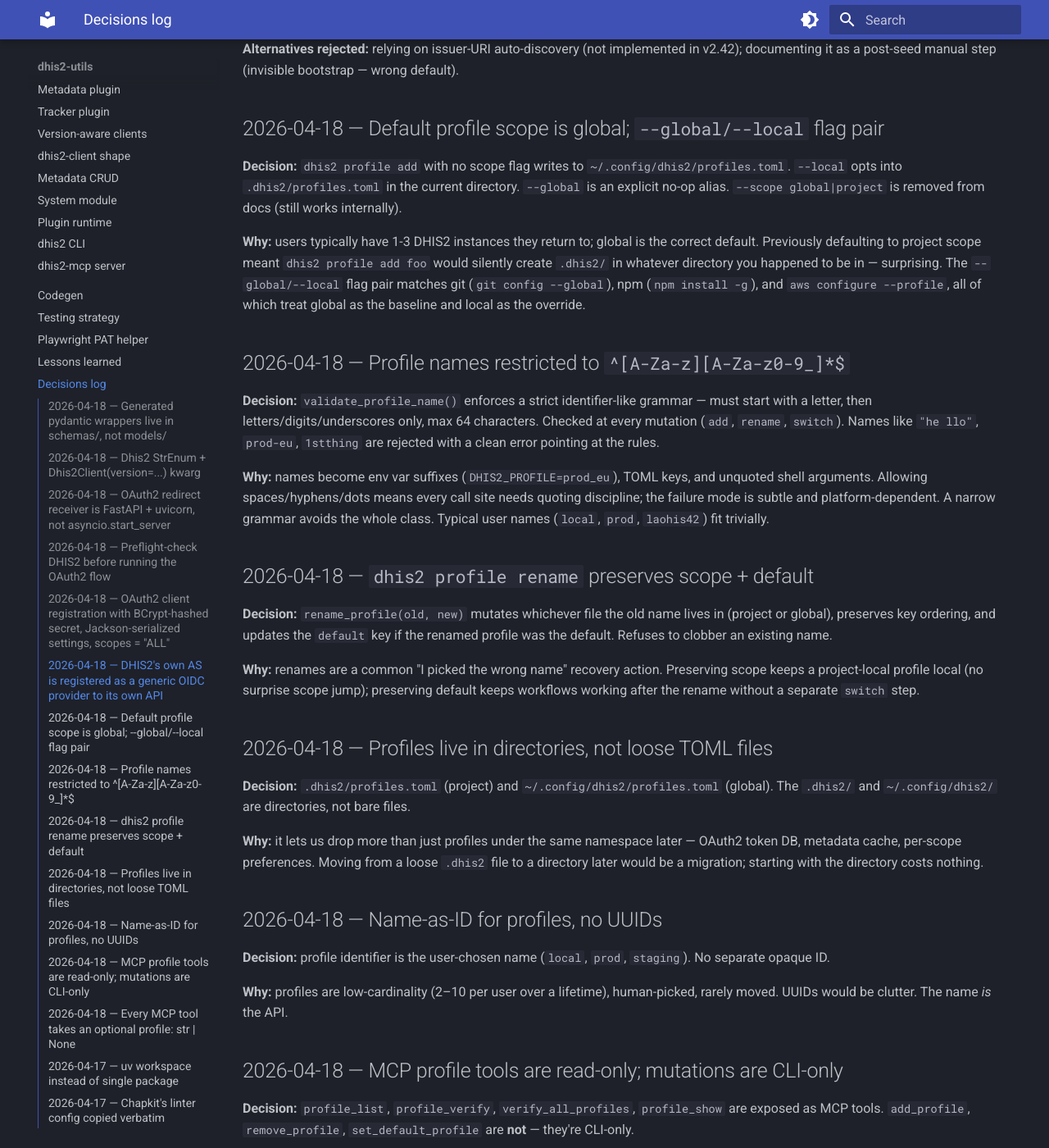
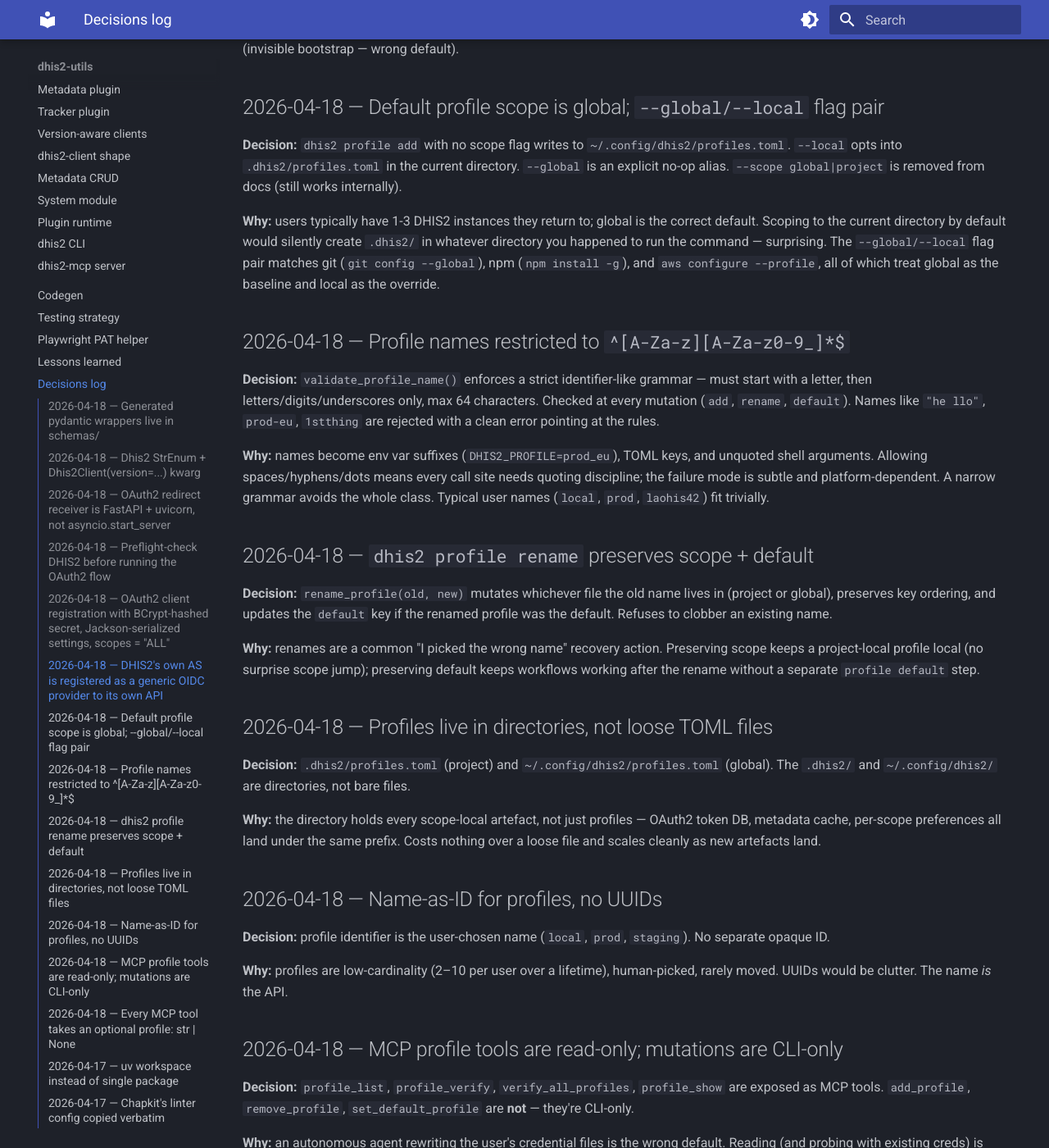
Before and after one commit to winterop-com/dhis2-utils, an MkDocs documentation site: the page built from docs/decisions.md, in a window 1280 px wide and 1400 px high, scrolled down 2311 px. Shown: the whole window at 82% size. Built offline with MkDocs 1.6.1 and Material for MkDocs 9.7.7, drawn with Linux system fonts in a browser that asks for light colours; some of the changed text lies outside the part shown.

Commit message:
docs(greenfield-voice): strip history narration across docs + profile module
Sweep the tree for phrases CLAUDE.md now rules out in greenfield code
("backward compat", "legacy integrations", "previously called",
"would be a migration", "backward-compat alias"). Each site now
describes current behaviour only.

Also rename "Fixed API token" -> "Static API token" in the route auth
wizard description; the word "fixed" was shorthand for "not rotating"
but reads like a bug-fix verb.

```diff
--- a/docs/decisions.md
+++ b/docs/decisions.md
@@ -2,13 +2,13 @@
 
 Running list of architectural choices and the reasoning behind them. Each entry is a terse "we decided X because Y, alternatives were Z". This file is a first stop when you're wondering "why is it done that way?".
 
-## 2026-04-18 — Generated pydantic wrappers live in `schemas/`, not `models/`
+## 2026-04-18 — Generated pydantic wrappers live in `schemas/`
 
-**Decision:** `dhis2_client/generated/v{N}/schemas/` holds the per-resource pydantic classes. Previously called `models/`.
+**Decision:** `dhis2_client/generated/v{N}/schemas/` holds the per-resource pydantic classes.
 
-**Why:** two reasons. One, "model" widely means a SQLAlchemy/Django ORM row, and we already have those in `dhis2-core/token_store.py` — same name for two different things would confuse. Two, DHIS2's own REST API calls these `/api/schemas`; using the server's term anchors the generated code to the source it derives from. Rename is layout-only, no API shape changes.
+**Why:** two reasons. One, "model" widely means a SQLAlchemy/Django ORM row, and we already have those in `dhis2-core/token_store.py` — same name for two different things would confuse. Two, DHIS2's own REST API calls these `/api/schemas`; using the server's term anchors the generated code to the source it derives from.
 
-**Alternatives rejected:** leaving it as `models/` (accepted common-in-pydantic-ecosystem naming but breaks our internal consistency); calling it `types/` (overlaps with `typing` + collides with `metadata types` CLI sub-command).
+**Alternatives rejected:** `models/` (accepted common-in-pydantic-ecosystem naming but breaks our internal consistency); `types/` (overlaps with `typing` + collides with `metadata type list` CLI sub-command).
 
 ## 2026-04-18 — `Dhis2` StrEnum + `Dhis2Client(version=...)` kwarg
 
@@ -59,11 +59,11 @@ Running list of architectural choices and the reasoning behind them. Each entry
 
 **Decision:** `dhis2 profile add` with no scope flag writes to `~/.config/dhis2/profiles.toml`. `--local` opts into `.dhis2/profiles.toml` in the current directory. `--global` is an explicit no-op alias. `--scope global|project` is removed from docs (still works internally).
 
-**Why:** users typically have 1-3 DHIS2 instances they return to; global is the correct default. Previously defaulting to project scope meant `dhis2 profile add foo` would silently create `.dhis2/` in whatever directory you happened to be in — surprising. The `--global/--local` flag pair matches git (`git config --global`), npm (`npm install -g`), and `aws configure --profile`, all of which treat global as the baseline and local as the override.
+**Why:** users typically have 1-3 DHIS2 instances they return to; global is the correct default. Scoping to the current directory by default would silently create `.dhis2/` in whatever directory you happened to run the command — surprising. The `--global/--local` flag pair matches git (`git config --global`), npm (`npm install -g`), and `aws configure --profile`, all of which treat global as the baseline and local as the override.
 
 ## 2026-04-18 — Profile names restricted to `^[A-Za-z][A-Za-z0-9_]*$`
 
-**Decision:** `validate_profile_name()` enforces a strict identifier-like grammar — must start with a letter, then letters/digits/underscores only, max 64 characters. Checked at every mutation (`add`, `rename`, `switch`). Names like `"he llo"`, `prod-eu`, `1stthing` are rejected with a clean error pointing at the rules.
+**Decision:** `validate_profile_name()` enforces a strict identifier-like grammar — must start with a letter, then letters/digits/underscores only, max 64 characters. Checked at every mutation (`add`, `rename`, `default`). Names like `"he llo"`, `prod-eu`, `1stthing` are rejected with a clean error pointing at the rules.
 
 **Why:** names become env var suffixes (`DHIS2_PROFILE=prod_eu`), TOML keys, and unquoted shell arguments. Allowing spaces/hyphens/dots means every call site needs quoting discipline; the failure mode is subtle and platform-dependent. A narrow grammar avoids the whole class. Typical user names (`local`, `prod`, `laohis42`) fit trivially.
 
@@ -71,13 +71,13 @@ Running list of architectural choices and the reasoning behind them. Each entry
 
 **Decision:** `rename_profile(old, new)` mutates whichever file the old name lives in (project or global), preserves key ordering, and updates the `default` key if the renamed profile was the default. Refuses to clobber an existing name.
 
-**Why:** renames are a common "I picked the wrong name" recovery action. Preserving scope keeps a project-local profile local (no surprise scope jump); preserving default keeps workflows working after the rename without a separate `switch` step.
+**Why:** renames are a common "I picked the wrong name" recovery action. Preserving scope keeps a project-local profile local (no surprise scope jump); preserving default keeps workflows working after the rename without a separate `profile default` step.
 
 ## 2026-04-18 — Profiles live in directories, not loose TOML files
 
 **Decision:** `.dhis2/profiles.toml` (project) and `~/.config/dhis2/profiles.toml` (global). The `.dhis2/` and `~/.config/dhis2/` are directories, not bare files.
 
-**Why:** it lets us drop more than just profiles under the same namespace later — OAuth2 token DB, metadata cache, per-scope preferences. Moving from a loose `.dhis2` file to a directory later would be a migration; starting with the directory costs nothing.
+**Why:** the directory holds every scope-local artefact, not just profiles — OAuth2 token DB, metadata cache, per-scope preferences all land under the same prefix. Costs nothing over a loose file and scales cleanly as new artefacts land.
 
 ## 2026-04-18 — Name-as-ID for profiles, no UUIDs
 
```
Also changed, not shown: docs/architecture/auth.md (+1 -1 lines), docs/architecture/profiles.md (+3 -3 lines), docs/lessons.md (+2 -2 lines), 3 other files.
